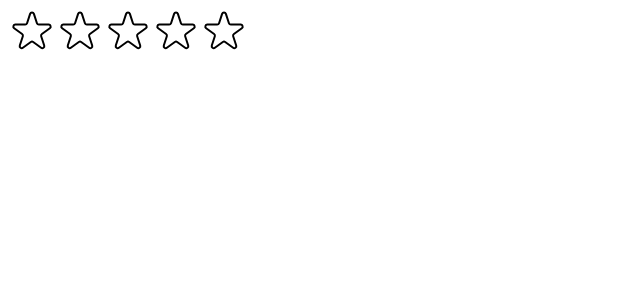
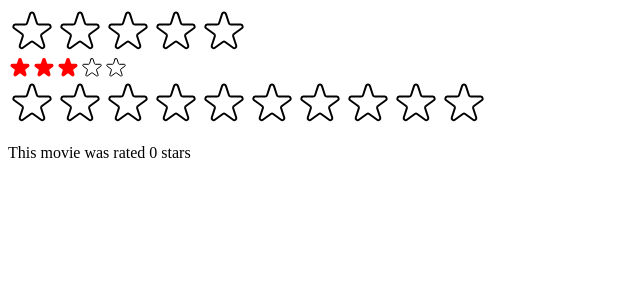
Before and after one commit to shohan11d/usePopcorn-App, a React (Create React App) app: page / in a window 1280 px wide. Shown: the top 300 px of the page, without its empty margins (0-640 px from the left). Built offline with nearby package versions, Linux system fonts and the light colour scheme.

Commit message:
rating system built

```diff
--- a/src/StarRating.js
+++ b/src/StarRating.js
@@ -8,20 +8,32 @@
 const starContainerStyle = {
   display: "flex",
 };
-const textStyle = {
-  lineHeight: "0",
-  margin: "0",
-};
 
-export default function StarRating({ maxRating = 5 }) {
-  const [rating, setRating] = useState(0);
+export default function StarRating({
+  maxRating = 5,
+  color = "#fcc419",
+  size = 48,
+  className = "",
+  messages = [],
+  defaultRating = 0,
+  onSetRating,
+}) {
+  const [rating, setRating] = useState(defaultRating);
   const [tempRating, setTempRating] = useState(0);
 
   function handleRating(rating) {
     setRating(rating);
+    onSetRating(rating);
   }
+
+  const textStyle = {
+    lineHeight: "0",
+    margin: "0",
+    color,
+    fontSize: `${size / 1.5}px`,
+  };
   return (
-    <div style={containerStyle}>
+    <div style={containerStyle} className={className}>
       <div style={starContainerStyle}>
         {Array.from({ length: maxRating }, (_, i) => (
           <Star
@@ -30,21 +42,27 @@
             full={tempRating ? tempRating >= i + 1 : rating >= i + 1}
             onHoverIn={() => setTempRating(i + 1)}
             onHoverOut={() => setTempRating(0)}
+            color={color}
+            size={size}
           />
         ))}
       </div>
-      <p style={textStyle}>{tempRating || rating || ""}</p>
+      <p style={textStyle}>
+        {tempRating || messages.length === rating
+          ? messages[tempRating ? tempRating - 1 : rating - 1]
+          : ""}
+      </p>
     </div>
   );
 }
 
-const starStyle = {
-  width: "48px",
-  height: "48px",
-  display: "block",
-  cursor: "pointer",
-};
-function Star({ onRate, full, onHoverIn, onHoverOut }) {
+function Star({ onRate, full, onHoverIn, onHoverOut, size, color }) {
+  const starStyle = {
+    width: `${size}px`,
+    height: `${size}px`,
+    display: "block",
+    cursor: "pointer",
+  };
   return (
     <span
       role="button"
@@ -57,8 +75,8 @@
         <svg
           xmlns="http://www.w3.org/2000/svg"
           viewBox="0 0 20 20"
-          fill="#000"
-          stroke="#000"
+          fill={color}
+          stroke={color}
         >
           <path d="M9.049 2.927c.3-.921 1.603-.921 1.902 0l1.07 3.292a1 1 0 00.95.69h3.462c.969 0 1.371 1.24.588 1.81l-2.8 2.034a1 1 0 00-.364 1.118l1.07 3.292c.3.921-.755 1.688-1.54 1.118l-2.8-2.034a1 1 0 00-1.175 0l-2.8 2.034c-.784.57-1.838-.197-1.539-1.118l1.07-3.292a1 1 0 00-.364-1.118L2.98 8.72c-.783-.57-.38-1.81.588-1.81h3.461a1 1 0 00.951-.69l1.07-3.292z" />
         </svg>
--- a/src/index.js
+++ b/src/index.js
@@ -1,14 +1,32 @@
-import React from "react";
+import React, { useState } from "react";
 import ReactDOM from "react-dom/client";
 // import './index.css';
 // import App from './App';
 
 import StarRating from "./StarRating";
 
+function Test() {
+  const [movieRating, setMovieRating] = useState(0);
+  return (
+    <div>
+      <StarRating color="blue" maxRating={10} onSetRating={setMovieRating} />
+      <p>This movie was rated {movieRating} stars</p>
+    </div>
+  );
+}
 const root = ReactDOM.createRoot(document.getElementById("root"));
 root.render(
   <React.StrictMode>
     {/* <App /> */}
+
     <StarRating maxRating={5} />
+    <StarRating
+      size={24}
+      color="red"
+      className="test"
+      messages={["Terrible", "Bad", "Okay", "Good", "Amazing"]}
+      defaultRating={3}
+    />
+    <Test />
   </React.StrictMode>
 );
```
